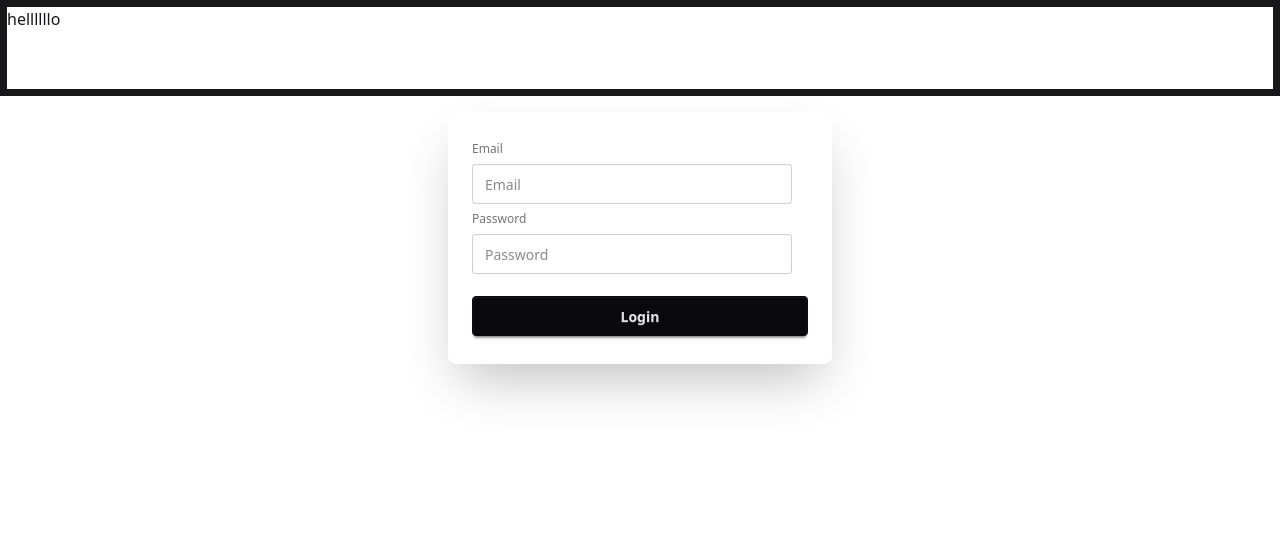
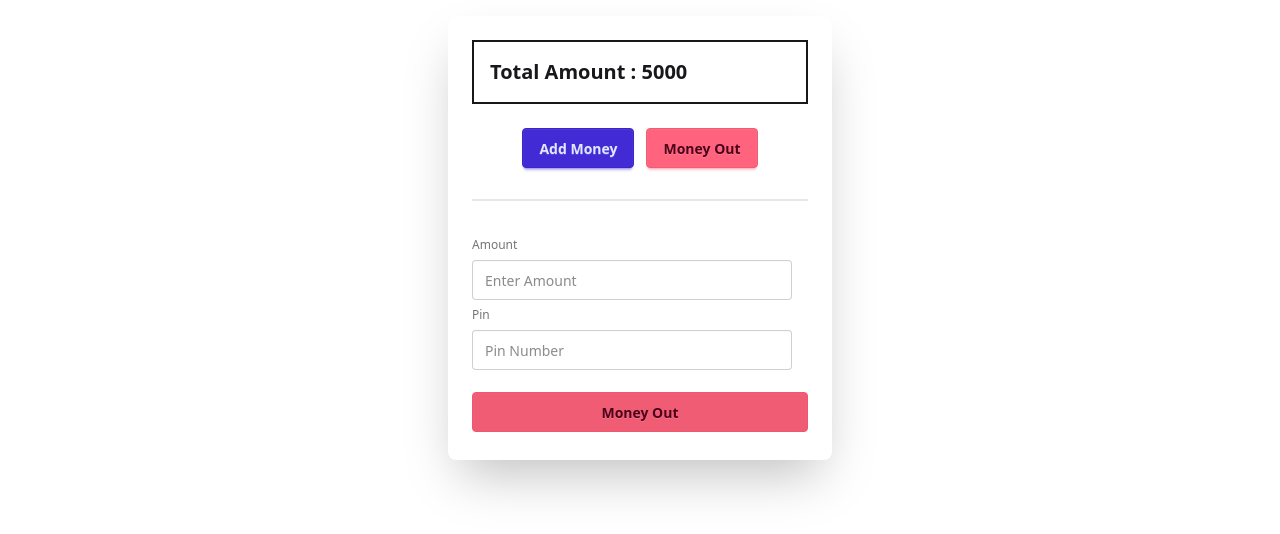
Before and after one commit to RoufRain/js-topic-review, a website: page js-dom/addoutmoney.html in a window 1280 px wide. Drawn offline with nearby package versions, Linux system fonts and the light colour scheme.

```diff
--- a/js-dom/addoutmoney.html
+++ b/js-dom/addoutmoney.html
@@ -3,7 +3,7 @@
   <head>
     <meta charset="UTF-8" />
     <meta name="viewport" content="width=device-width, initial-scale=1.0" />
-    <title>Document</title>
+    <title>Bank</title>
     <link
       href="https://cdn.jsdelivr.net/npm/daisyui@5"
       rel="stylesheet"
@@ -12,26 +12,60 @@
     <script src="https://cdn.jsdelivr.net/npm/@tailwindcss/browser@4"></script>
   </head>
   <body>
-    <div>
-      <div class="h-24 border border-7">
-        <p>hellllllo</p>
-      </div>
-      <divider></divider>
-
+    <form>
       <div class="hero-content flex-col lg:flex-row-reverse">
         <div class="card bg-base-100 w-full max-w-sm shrink-0 shadow-2xl">
           <div class="card-body">
+            <div class="border border-2 p-4">
+              <p class="justify-center text-xl font-bold">
+                Total Amount : 5000
+              </p>
+            </div>
+            <div class="flex justify-center gap-3">
+              <button class="btn btn-primary mt-4">Add Money</button>
+              <button class="btn btn-error mt-4">Money Out</button>
+            </div>
+            <div class="divider"></div>
             <fieldset class="fieldset">
-              <label class="fieldset-label">Email</label>
-              <input type="email" class="input" placeholder="Email" />
-              <label class="fieldset-label">Password</label>
-              <input type="password" class="input" placeholder="Password" />
-
-              <button class="btn btn-neutral mt-4">Login</button>
+              <label class="fieldset-label">Amount</label>
+              <input
+                id="input-amount"
+                type="text"
+                class="input"
+                placeholder="Enter Amount"
+              />
+              <label class="fieldset-label">Pin</label>
+              <input
+                id="input-pin"
+                type="password"
+                class="input"
+                placeholder="Pin Number"
+              />
+              <div class="">
+                <button
+                  id="out-btn"
+                  class="btn btn-active btn-error w-full mt-4"
+                >
+                  Money Out
+                </button>
+              </div>
             </fieldset>
           </div>
         </div>
       </div>
-    </div>
+    </form>
+    <!-- for js -->
+    <script>
+      document
+        .getElementById("out-btn")
+        .addEventListener("click", function (e) {
+          e.preventDefault();
+          //for get input amount
+          const inputAmount = document.getElementById("input-amount").value;
+          const inputPin = document.getElementById("input-pin").value;
+          console.log(inputPin);
+          console.log(inputAmount);
+        });
+    </script>
   </body>
 </html>
```
